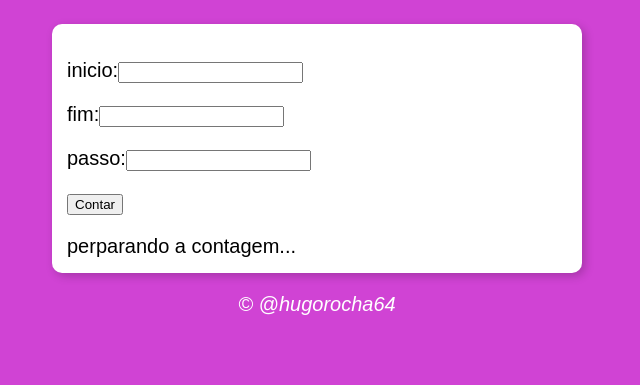
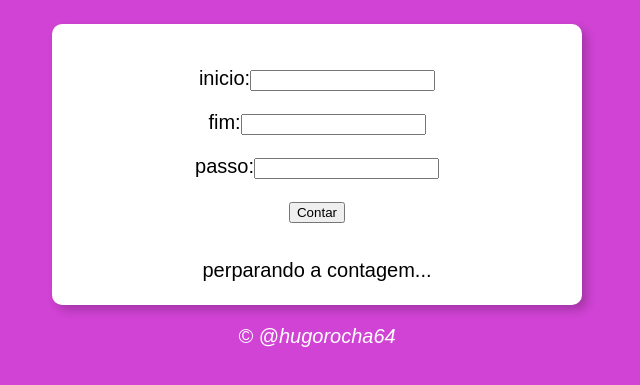
Before and after one commit to HugoRr5/09-js-repeticoes, a plain HTML site: page contar.html in a window 1280 px wide. Shown: the part 75-460 px from the top of the page, without its empty margins (323-963 px from the left). Drawn offline with Linux system fonts and the light colour scheme.

Commit message:
atividade

```diff
--- a/estilo.css
+++ b/estilo.css
@@ -14,10 +14,13 @@ section{
     width: 500px;
     margin:auto ;
 
-    box-shadow: 3px 3px 10px rgba(0, 0, 0, 0.212);
+    box-shadow: 5px 5px 10px rgba(0, 0, 0, 0.212);
 
 }
-
+div{
+    text-align: center;
+    padding: 8px;
+}
 footer{
     color:white ;
     text-align: center;
--- a/script.js
+++ b/script.js
@@ -6,6 +6,7 @@ function contar(){
 
     if(ini.value.length ==0|| fim.value.length ==0 || passo.value.length ==0){
         window.alert('[ERRO] faltam dados')
+        res.innerHTML="impossivel contar"
     }else{
         res.innerHTML = 'Contando:'
         let i = Number(ini.value)
```
Also changed, not shown: contar.html (+3 -3 lines).
